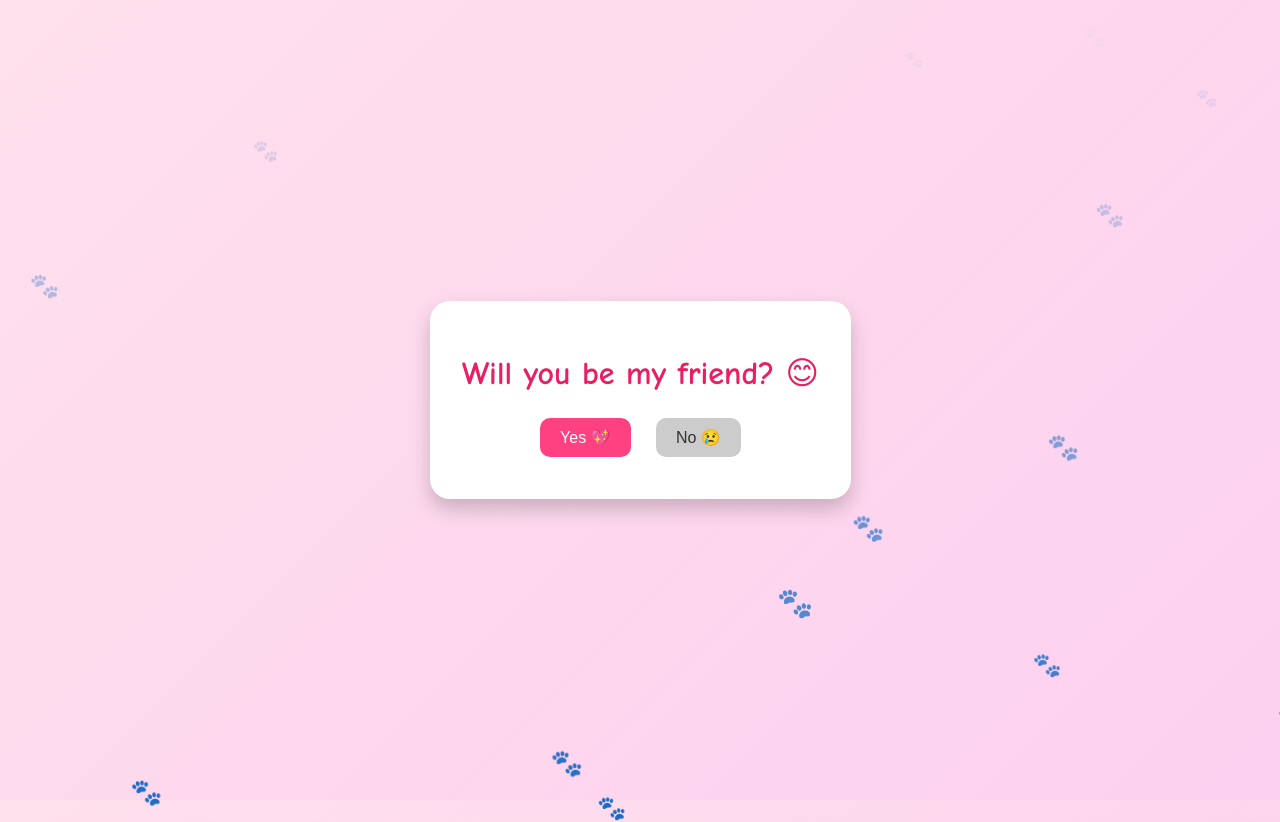
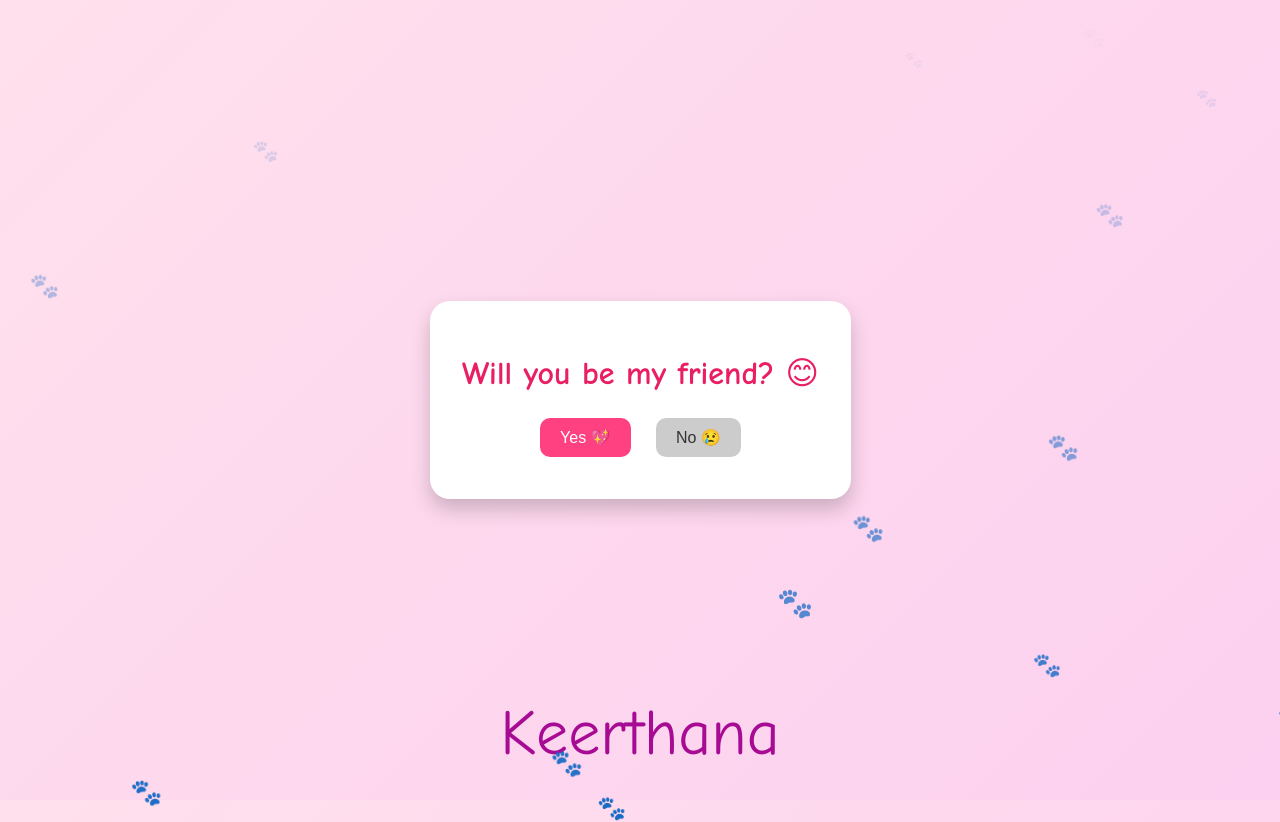
Before and after one commit to Premmetre/Pepsi, a plain HTML site: page index.html in a window 1280 px wide. Shown: the top 822 px of the page. Drawn offline with Linux system fonts and the light colour scheme.

Commit message:
Update index.html

```diff
--- a/index.html
+++ b/index.html
@@ -103,6 +103,9 @@
     <button class="btn btn-yes" onclick="answer(true)">Yes 💖</button>
     <button class="btn btn-no" onclick="answer(false)">No 😢</button>
   </div>
+  <div style="position: absolute; bottom: 30px; width: 100%; text-align: center; font-size: 64px; color: #a70b94;">
+  Keerthana
+</div>
 
   <script>
     function answer(isYes) {
```
